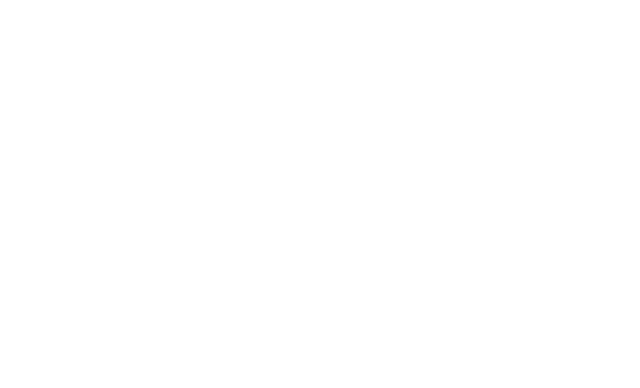
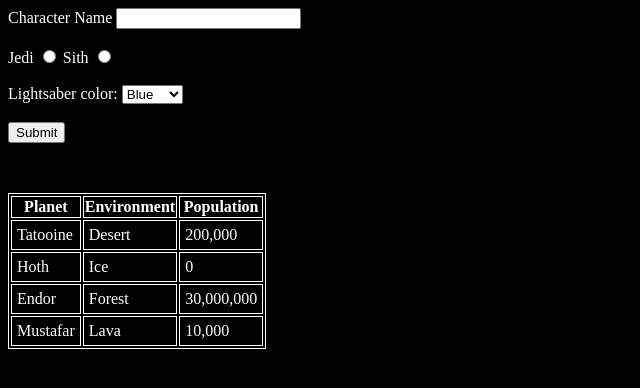
Before and after one commit to fcody1520/Assessment-2, a website: page src/index.html in a window 1280 px wide. Shown: the whole page, without its empty margins (0-640 px from the left). Drawn offline with Linux system fonts and the light colour scheme.

Commit message:
arrows done, html being worked on

```diff
--- a/src/index.html
+++ b/src/index.html
@@ -7,5 +7,63 @@
     <link rel="stylesheet" href="styles.css" />
   </head>
 
-  <body></body>
+  <body>
+    <section>
+
+      <form>
+        <label>Character Name</label>
+        <input type="text">
+        <br><br>
+        <label for="jedi">Jedi</label>
+        <input type="radio" name="jedi-or-sith" value="jedi">
+        <label for="sith">Sith</label>
+        <input type="radio" name="jedi-or-sith" value="sith">
+        <br><br>
+        <label for="lightsaber-color">Lightsaber color: </label>
+        <select name="lightsaber-color" id="">
+          <option>Blue</option>
+          <option>Green</option>
+          <option>Red</option>
+          <option>Purple</option>
+        </select>
+        <br><br>
+        <button>Submit</button>
+      </form>
+      </section>
+      <section>
+        <table>
+          <thead>
+            <th>Planet</th>
+            <th>Environment</th>
+            <th>Population</th>
+          </thead>
+          <tbody>
+            <tr>
+              <td>Tatooine</td>
+              <td>Desert</td>
+              <td>200,000</td>
+            </tr>
+            <tr>
+              <td>Hoth</td>
+              <td>Ice</td>
+              <td>0</td>
+            </tr>
+            <tr>
+              <td>Endor</td>
+              <td>Forest</td>
+              <td>30,000,000</td>
+            </tr>
+            <tr>
+              <td>Mustafar</td>
+              <td>Lava</td>
+              <td>10,000</td>
+            </tr>
+
+          </tbody>
+
+
+        </table>
+      </section>
+
+  </body>
 </html>
--- a/src/styles.css
+++ b/src/styles.css
@@ -0,0 +1,19 @@
+body {
+    background-color: black;
+    color: white;
+
+
+td {
+    padding: 5px;
+}
+
+table {
+    margin-top: 50px;
+}
+
+}
+
+table, th, td {
+    border: 1px solid;
+    border-color: white;
+}
```
Also changed, not shown: src/arrow-fns.js (+23 -6 lines), src/objects.js (+7 -3 lines).
